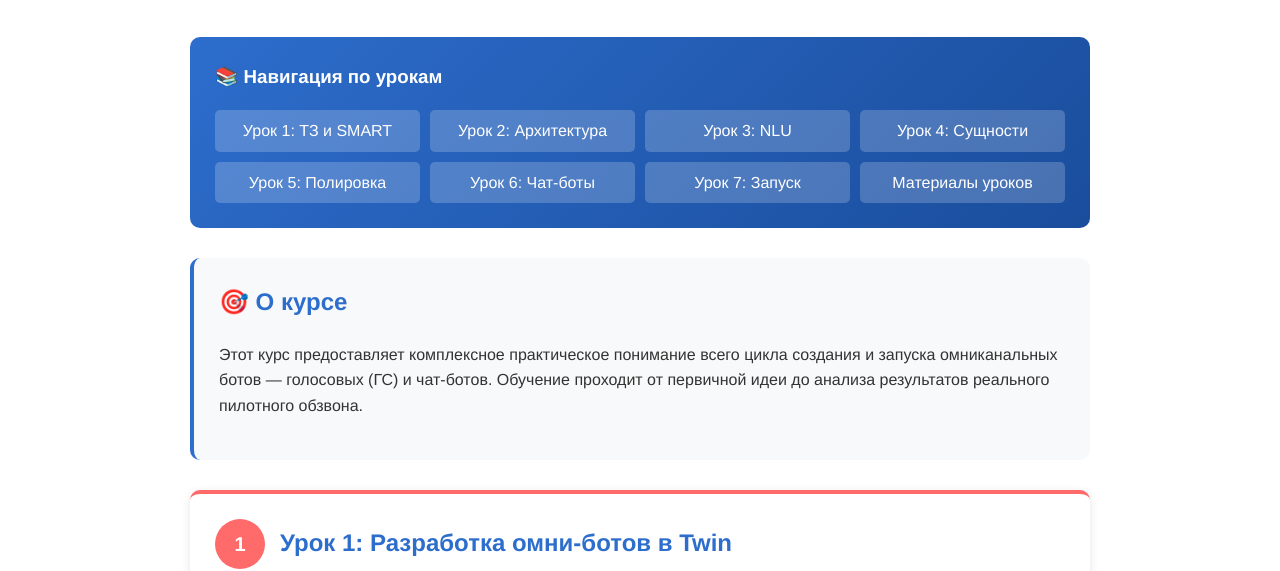
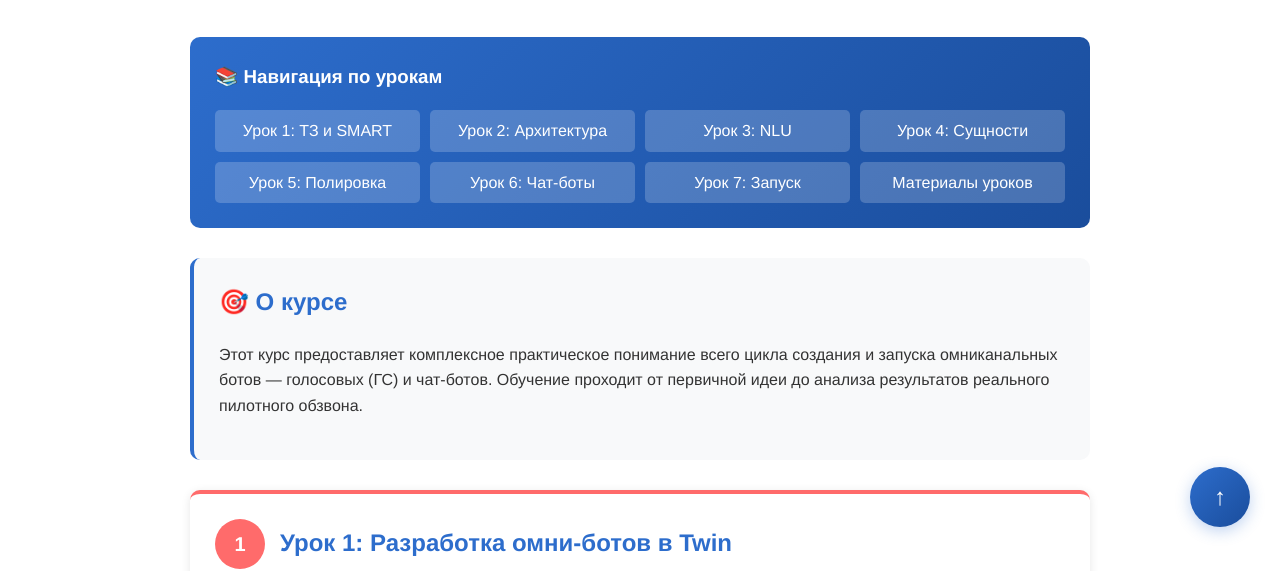
Before and after one commit to KatruxaGudkova/-, a plain HTML site: page index.html in a window 1280 px wide. Shown: the part 243-814 px from the top of the page. Drawn offline with Linux system fonts and the light colour scheme.

Commit message:
Добавила кнопку возврата наверх

```diff
--- a/index.html
+++ b/index.html
@@ -4,12 +4,57 @@
     <meta charset="UTF-8">
     <meta name="viewport" content="width=device-width, initial-scale=1.0">
     <title>Курс разработки ботов</title>
+     <style>
+        /* Стили для кнопки возврата вверх */
+        .back-to-top {
+            position: fixed;
+            bottom: 30px;
+            right: 30px;
+            width: 60px;
+            height: 60px;
+            background: linear-gradient(135deg, #2d6dcc 0%, #1a4d9c 100%);
+            border-radius: 50%;
+            display: flex;
+            align-items: center;
+            justify-content: center;
+            cursor: pointer;
+            box-shadow: 0 4px 15px rgba(45, 109, 204, 0.3);
+            transition: all 0.3s ease;
+            z-index: 1000;
+            border: none;
+            color: white;
+            font-size: 24px;
+            text-decoration: none;
+        }
+
+        .back-to-top:hover {
+            transform: translateY(-3px);
+            box-shadow: 0 6px 20px rgba(45, 109, 204, 0.4);
+            background: linear-gradient(135deg, #1a4d9c 0%, #2d6dcc 100%);
+        }
+
+        .back-to-top:active {
+            transform: translateY(-1px);
+        }
+
+        /* Плавная прокрутка для всей страницы */
+        html {
+            scroll-behavior: smooth;
+        }
+
+        /* Стиль для активной навигации */
+        .lesson-navigation a:hover {
+            background: rgba(255,255,255,0.3) !important;
+            transform: translateY(-2px);
+            transition: all 0.3s ease;
+        }
+    </style>
 </head>
 <body>
     <div class="knowledge-article" style="font-family: 'Helvetica Neue', Arial, sans-serif; line-height: 1.6; color: #333; max-width: 900px; margin: 0 auto; padding: 20px;">
 
 <!-- Заголовок статьи -->
-<div class="article-header" style="text-align: center; margin-bottom: 40px; padding-bottom: 20px; border-bottom: 3px solid #2d6dcc;">
+<div id="top" class="article-header" style="text-align: center; margin-bottom: 40px; padding-bottom: 20px; border-bottom: 3px solid #2d6dcc;">
     <h1 style="color: #2d6dcc; font-size: 32px; margin-bottom: 15px;">Курс разработки омниканальных ботов от Алексея Демидёнка</h1>
     <p style="font-size: 18px; color: #666; font-style: italic;">Полное руководство по созданию голосовых ботов и чат-ботов в Twin</p>
 </div>
@@ -430,7 +475,36 @@
     <h2 style="color: white;">✅ Итоги курса</h2>
     <p style="font-size: 18px;">Курс охватил полный цикл разработки бота: от идеи до запуска и итеративного улучшения на основе данных. Полученные навыки позволяют создавать эффективные омниканальные боты для решения бизнес-задач.</p>
 </div>
+ <!-- Кнопка возврата вверх -->
+    <a href="#top" class="back-to-top" title="Вернуться к началу">
+        ↑
+    </a>
 
+    <script>
+        // Плавная прокрутка для всех внутренних ссылок
+        document.querySelectorAll('a[href^="#"]').forEach(anchor => {
+            anchor.addEventListener('click', function (e) {
+                e.preventDefault();
+                const target = document.querySelector(this.getAttribute('href'));
+                if (target) {
+                    target.scrollIntoView({
+                        behavior: 'smooth',
+                        block: 'start'
+                    });
+                }
+            });
+        });
+
+        // Показывать/скрывать кнопку при прокрутке
+        window.addEventListener('scroll', function() {
+            const backToTopButton = document.querySelector('.back-to-top');
+            if (window.pageYOffset > 300) {
+                backToTopButton.style.display = 'flex';
+            } else {
+                backToTopButton.style.display = 'flex'; // Всегда показываем
+            }
+        });
+    </script>
 </div>
 </body>
 </html>
```
